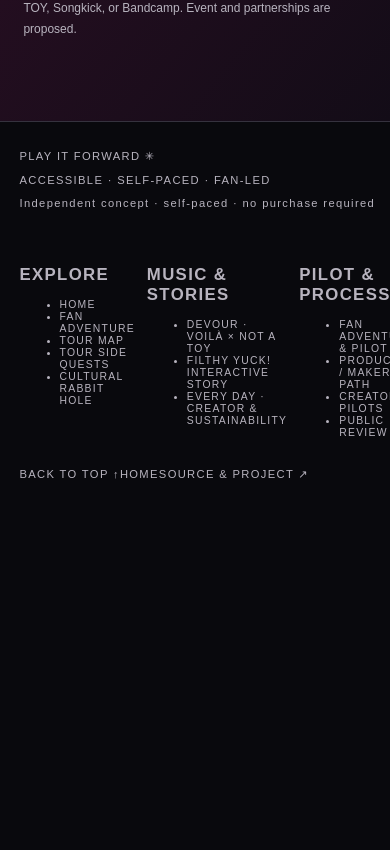
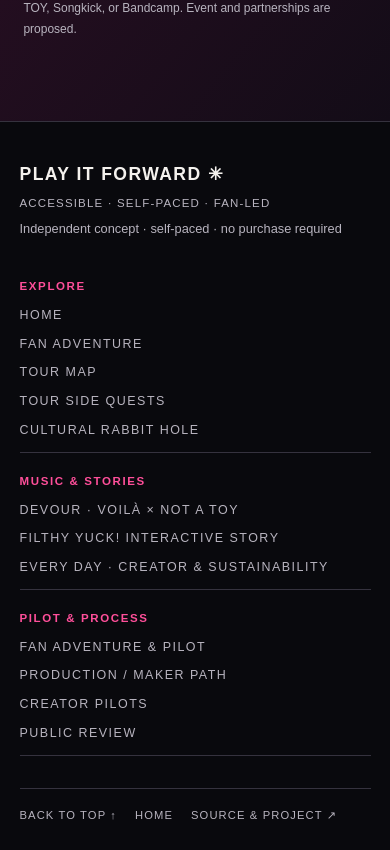
Before and after one commit to Loptr-Lab/pay-it-forward, a Next.js app: page / in a window 390 px wide. Shown: the part 9280-10130 px from the top of the page. Before the commit the page ends 9789 px from the top, so only its background shows below. Built offline with nearby package versions, Linux system fonts and the light colour scheme.

Commit message:
Style expanded site directory footer

```diff
--- a/src/app/globals.css
+++ b/src/app/globals.css
@@ -269,3 +269,7 @@
 .pixie-panel-body .pixie-boundary{margin:16px 0 0;padding-top:12px;border-top:1px solid #35323e;color:#9993a0;font-size:.7rem;line-height:1.5}
 @media(max-width:600px){.pixie-helper{right:12px;bottom:12px}.pixie-launcher{padding:9px 13px 9px 9px}.pixie-panel{width:min(360px,calc(100vw - 24px));max-height:68vh}}
 @media(prefers-reduced-motion:reduce){.pixie-launcher:hover{transform:none}}
+
+
+/* Human-readable site directory footer */
+.site-directory-footer{display:grid;grid-template-columns:minmax(220px,1fr) minmax(0,2.4fr);gap:32px;padding:42px 5vw 28px;align-items:start}.site-directory-brand .footer-wordmark{color:var(--text,#fff);font-weight:900;font-size:1.1rem;letter-spacing:.08em;text-decoration:none}.site-directory-brand p{color:var(--muted);font-size:.72rem;letter-spacing:.1em;margin:12px 0}.site-directory-brand .footer-note{letter-spacing:normal;font-size:.8rem}.footer-directory{display:grid;grid-template-columns:repeat(3,minmax(0,1fr));gap:22px}.footer-directory section h2{font-size:.72rem;letter-spacing:.14em;margin:0 0 14px;color:var(--accent)}.footer-directory ul{list-style:none;padding:0;margin:0;display:grid;gap:10px}.footer-directory a{font-size:.78rem;line-height:1.5;text-decoration:none;color:var(--muted)}.footer-directory a:hover,.footer-directory a:focus-visible{color:var(--text,#fff);text-decoration:underline;text-underline-offset:3px}.footer-meta{grid-column:1/-1;display:flex;flex-wrap:wrap;gap:18px;border-top:1px solid var(--line);padding-top:20px}.footer-meta a{font-size:.7rem;letter-spacing:.1em;text-decoration:none;color:var(--muted)}.footer-meta a:hover{text-decoration:underline}@media(max-width:850px){.site-directory-footer{grid-template-columns:1fr}.footer-directory{grid-template-columns:repeat(2,minmax(0,1fr))}}@media(max-width:520px){.footer-directory{grid-template-columns:1fr}.footer-directory section{padding-bottom:12px;border-bottom:1px solid var(--line)}}
```
